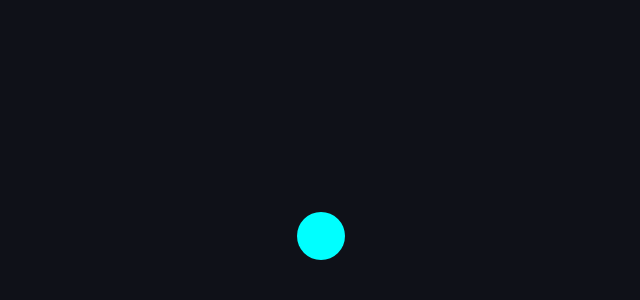
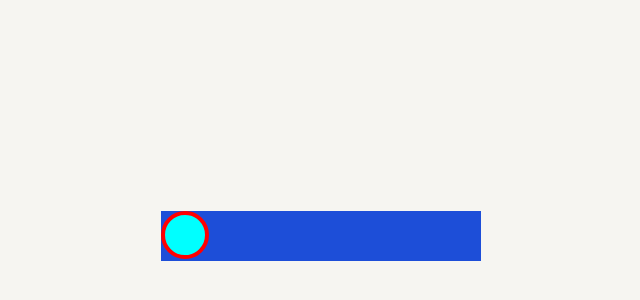
Before and after one commit to andy-stewart-design/lexicons-next, a Next.js app: page /play in a window 1280 px wide. Shown: the part 164-464 px from the top of the page, without its empty margins (319-959 px from the left). Built offline with nearby package versions, Linux system fonts and the light colour scheme.

Commit message:
Added postcss plugins for nesting and importing

```diff
--- a/app/components/ColorPicker/ColorPicker.tsx
+++ b/app/components/ColorPicker/ColorPicker.tsx
@@ -3,6 +3,7 @@
 import { useId } from "react";
 import * as RadPopover from "@radix-ui/react-popover";
 import { useSlider } from "@/app/hooks/use-input";
+import classes from "./colorpicker.module.css";
 // import { Close } from "@icons/24";
 
 export default function ColorPicker() {
@@ -20,11 +21,13 @@ export default function ColorPicker() {
   return (
     <RadPopover.Root>
       <RadPopover.Trigger asChild>
-        <button
-          className="rounded-full w-12 h-12"
-          style={{ backgroundColor }}
-          aria-label="Update icon color"
-        ></button>
+        <span className={classes.test}>
+          <button
+            className="rounded-full w-12 h-12"
+            style={{ backgroundColor }}
+            aria-label="Update icon color"
+          ></button>
+        </span>
       </RadPopover.Trigger>
       <RadPopover.Portal>
         <RadPopover.Content
--- /dev/null
+++ b/app/components/ColorPicker/colorpicker.module.css
@@ -0,0 +1,5 @@
+.test {
+  button {
+    border: 4px solid red;
+  }
+}
--- a/app/globals.css
+++ /dev/null
@@ -1,27 +0,0 @@
-@tailwind base;
-@tailwind components;
-@tailwind utilities;
-
-:root {
-  --foreground-rgb: 0, 0, 0;
-  --background-start-rgb: 214, 219, 220;
-  --background-end-rgb: 255, 255, 255;
-}
-
-@media (prefers-color-scheme: dark) {
-  :root {
-    --foreground-rgb: 255, 255, 255;
-    --background-start-rgb: 0, 0, 0;
-    --background-end-rgb: 0, 0, 0;
-  }
-}
-
-body {
-  color: rgb(var(--foreground-rgb));
-  background: linear-gradient(
-      to bottom,
-      transparent,
-      rgb(var(--background-end-rgb))
-    )
-    rgb(var(--background-start-rgb));
-}
--- a/app/play/page.tsx
+++ b/app/play/page.tsx
@@ -2,8 +2,10 @@ import ColorPicker from "@components/ColorPicker";
 
 export default function Play() {
   return (
-    <div className="flex items-center justify-center min-h-screen bg-gray-950">
-      <ColorPicker />
+    <div className="flex items-center justify-center min-h-screen">
+      <div className="grow max-w-[320px] bg-blue-700">
+        <ColorPicker />
+      </div>
     </div>
   );
 }
--- /dev/null
+++ b/app/styles/base/colors.css
@@ -0,0 +1,18 @@
+:root {
+  --test-color: cyan;
+
+  --gray-950-oklch: 18% 0.015 270;
+  --gray-950: oklch(var(--gray-950-oklch));
+
+  --gray-900-oklch: 21% 0.025 270;
+  --gray-900: oklch(var(--gray-900-oklch));
+
+  --gray-800-oklch: 30% 0.025 270;
+  --gray-800: oklch(var(--gray-800-oklch));
+
+  --gray-700-oklch: 37% 0.025 270;
+  --gray-700: oklch(var(--gray-700-oklch));
+
+  --gray-50-oklch: 97% 0.005 100;
+  --gray-50: oklch(var(--gray-50-oklch));
+}
--- /dev/null
+++ b/app/styles/main.css
@@ -0,0 +1,22 @@
+@import "./base/colors.css";
+
+@tailwind base;
+@tailwind components;
+@tailwind utilities;
+
+:root {
+  --foreground: var(--gray-900);
+  --background: var(--gray-50);
+}
+
+@media (prefers-color-scheme: dark) {
+  :root {
+    --foreground: var(--gray-50);
+    --background: var(--gray-900);
+  }
+}
+
+body {
+  color: var(--foreground);
+  background: var(--background);
+}
--- a/package.json
+++ b/package.json
@@ -26,6 +26,8 @@
     "eslint": "^8",
     "eslint-config-next": "13.5.5",
     "postcss": "^8",
+    "postcss-import": "^15.1.0",
+    "postcss-nesting": "^12.0.1",
     "prisma": "^5.4.2",
     "tailwindcss": "^3",
     "typescript": "^5"
--- a/postcss.config.js
+++ b/postcss.config.js
@@ -1,6 +1,8 @@
 module.exports = {
   plugins: {
+    "postcss-import": {},
+    "tailwindcss/nesting": {},
     tailwindcss: {},
     autoprefixer: {},
   },
-}
+};
--- a/tsconfig.json
+++ b/tsconfig.json
@@ -22,9 +22,11 @@
     "paths": {
       "@/*": ["./*"],
       "@components/*": ["./app/components/*"],
+      "@hooks/*": ["./app/hooks/*"],
+      "@icons/*": ["./app/icons/*"],
       "@lib/*": ["./app/lib/*"],
-      "@utils/*": ["./app/utils/*"],
-      "@icons/*": ["./app/icons/*"]
+      "@styles/*": ["./app/styles/*"],
+      "@utils/*": ["./app/utils/*"]
     }
   },
   "include": ["next-env.d.ts", "**/*.ts", "**/*.tsx", ".next/types/**/*.ts"],
```
Also changed, not shown: app/layout.tsx (+9 -9 lines), 1 other file (tests, documents, lock files or other folders).
